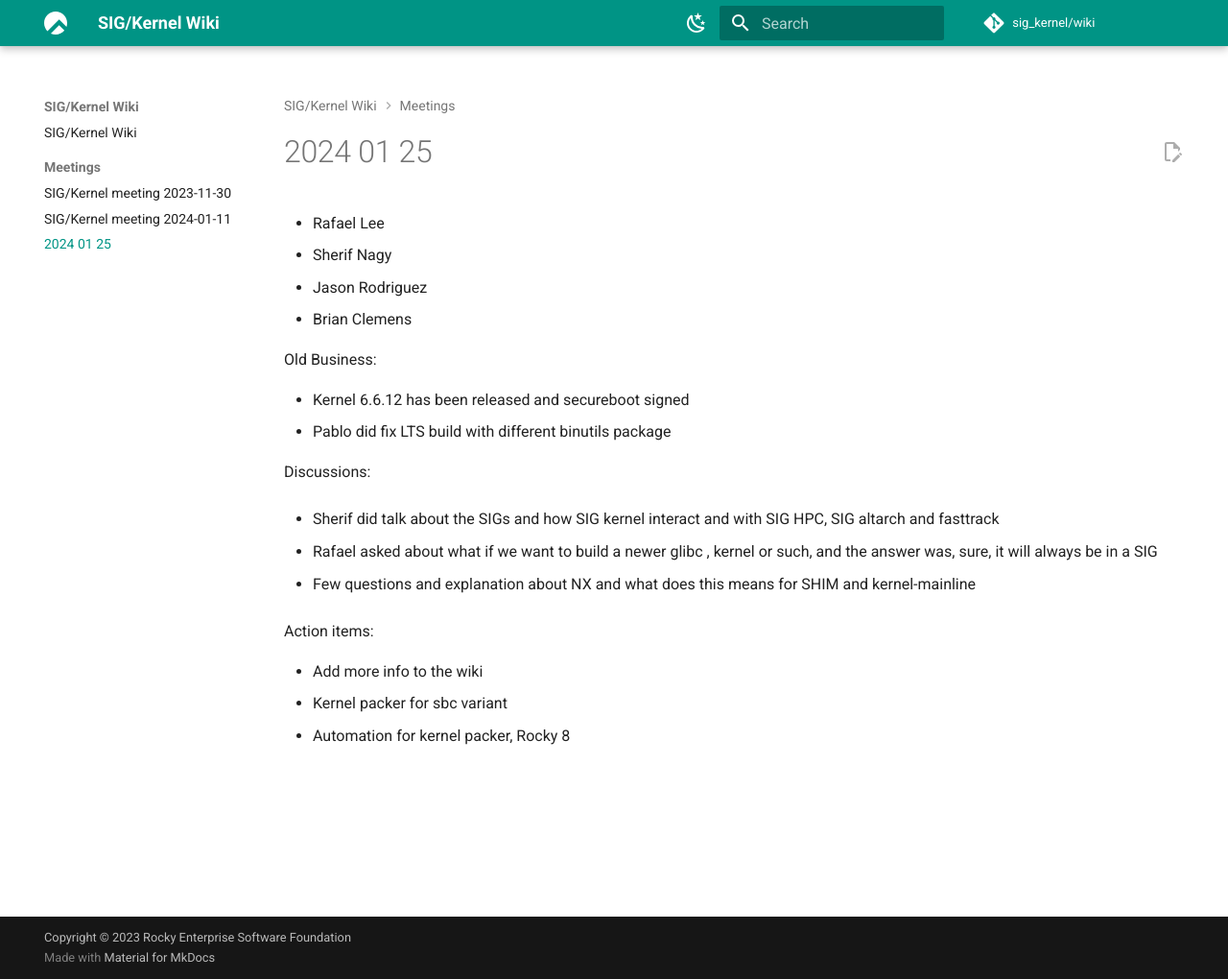
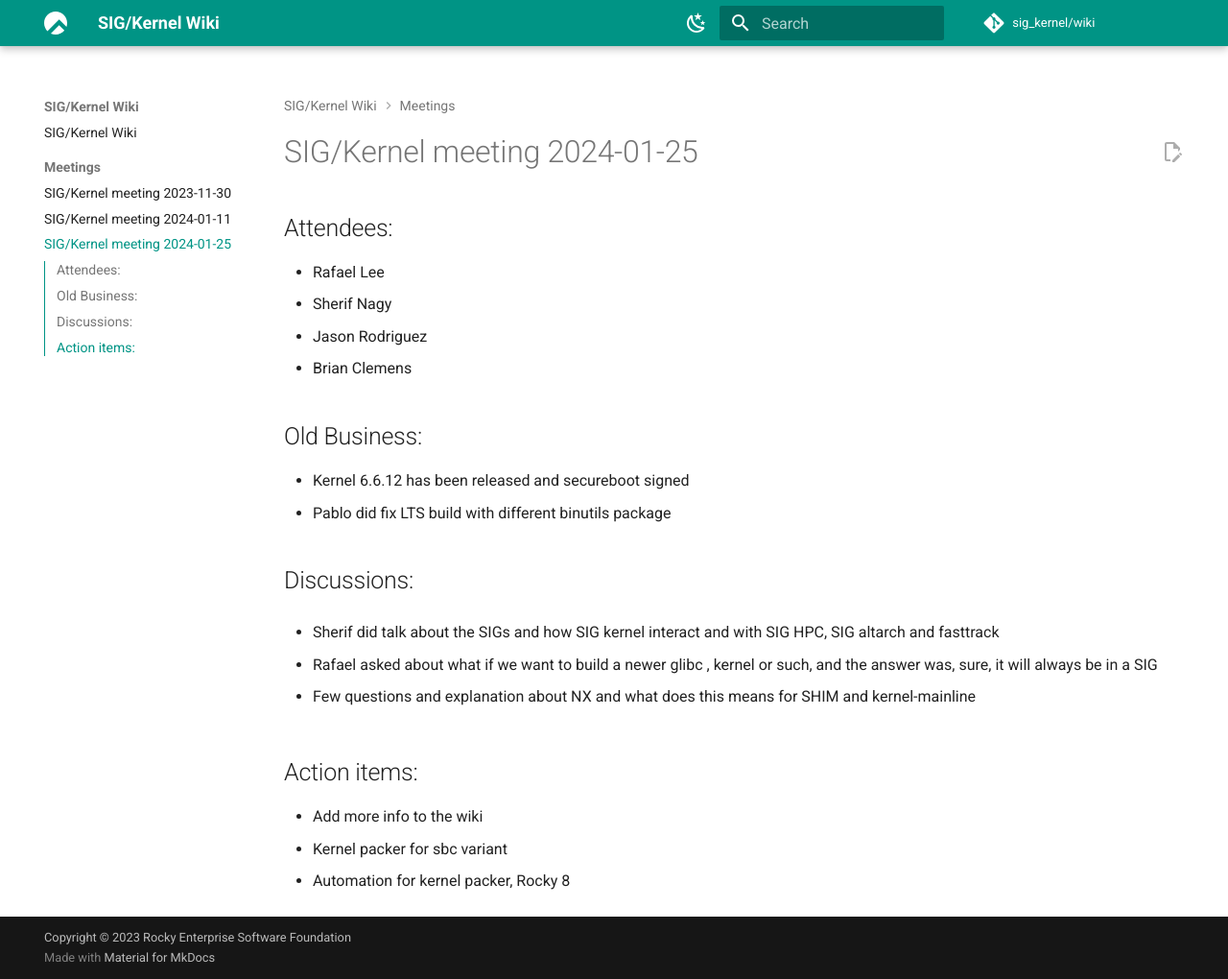
Before and after one commit to rocky-linux/sig-kernel.rocky.page, an MkDocs documentation site: the page built from docs/meetings/2024-01-25.md, in a window 1280 px wide and 1020 px high. Shown: the whole window at 96% size. Built offline with MkDocs 1.6.1 and Material for MkDocs 9.7.7, drawn with Linux system fonts in a browser that asks for light colours.

Commit message:
Fixing formating

```diff
--- a/docs/meetings/2024-01-25.md
+++ b/docs/meetings/2024-01-25.md
@@ -1,16 +1,18 @@
-Attendees:
+# SIG/Kernel meeting 2024-01-25
+
+## Attendees:
 
 * Rafael Lee
 * Sherif Nagy
 * Jason Rodriguez
 * Brian Clemens
 
-Old Business:
+## Old Business:
 
 * Kernel 6.6.12 has been released and secureboot signed
 * Pablo did fix LTS build with different binutils package
 
-Discussions:
+## Discussions:
 
 * Sherif did talk about the SIGs and how SIG kernel interact and with SIG HPC, SIG altarch and fasttrack
 
@@ -18,7 +20,7 @@
 
 * Few questions and explanation about NX and what does this means for SHIM and kernel-mainline
 
-Action items:
+## Action items:
 
 * Add more info to the wiki
 * Kernel packer for sbc variant
```
